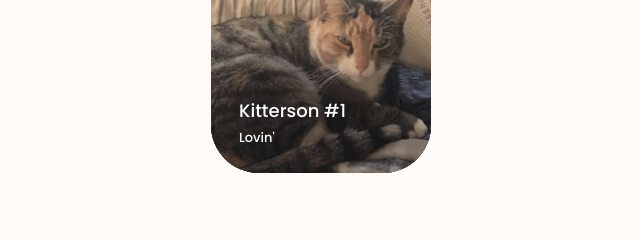
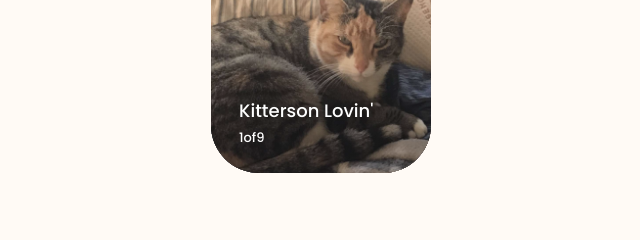
Before and after one commit to bbauska/silus-photo, a website: page index.html in a window 1280 px wide. Shown: the part 372-612 px from the top of the page, 319-959 px from the left. Drawn offline with nearby package versions, Linux system fonts and the light colour scheme.

Commit message:
Update index.html

```diff
--- a/index.html
+++ b/index.html
@@ -24,8 +24,8 @@
                         <article class="gallery__card">
                             <img src="dist/img/img1.png" alt="Loving Kitterson half-blink" class="gallery__img">
                             <div class="gallery__data">
-                                <h3 class="gallery__title">Kitterson #1</h3>
-                                <span class="gallery__subtitle">Lovin'</span>
+                                <h3 class="gallery__title">Kitterson Lovin'</h3>
+                                <span class="gallery__subtitle">1of9</span>
                             </div>
                         </article>
                     </div>
@@ -34,8 +34,8 @@
                         <article class="gallery__card">
                             <img src="dist/img/img2.jpg" alt="Kitterson under the chin" class="gallery__img">
                             <div class="gallery__data">
-                                <h3 class="gallery__title">Kitterson #2</h3>
-                                <span class="gallery__subtitle">Chin Music</span>
+                                <h3 class="gallery__title">Kitterson Chin Rub</h3>
+                                <span class="gallery__subtitle">2of9</span>
                             </div>
                         </article>
                     </div>
@@ -44,8 +44,8 @@
                         <article class="gallery__card">
                             <img src="dist/img/img3.jpg" alt="Kitterson Love Blink" class="gallery__img">
                             <div class="gallery__data">
-                                <h3 class="gallery__title">Kitterson #3</h3>
-                                <span class="gallery__subtitle">Love Blink</span>
+                                <h3 class="gallery__title">Kitterson Love Blinking</h3>
+                                <span class="gallery__subtitle">3of9</span>
                             </div>
                         </article>
                     </div>
@@ -54,54 +54,54 @@
                         <article class="gallery__card">
                             <img src="dist/img/img4.jpg" alt="Kitterson on the Terrerium" class="gallery__img">
                             <div class="gallery__data">
-                                <h3 class="gallery__title">Kitterson #4</h3>
-                                <span class="gallery__subtitle">Terrerium</span>
+                                <h3 class="gallery__title">Kitterson on Terrerium</h3>
+                                <span class="gallery__subtitle">4of9</span>
                             </div>
                         </article>
                     </div>
 
                     <div class="swiper-slide">
                         <article class="gallery__card">
-                            <img src="dist/img/img5.jpg" alt="Kitterson #5" class="gallery__img">
+                            <img src="dist/img/img5.jpg" alt="Kitterson &amp; Silus" class="gallery__img">
                             <div class="gallery__data">
-                                <h3 class="gallery__title">Kitterson #5</h3>
-                                <span class="gallery__subtitle">#5</span>
+                                <h3 class="gallery__title">Silus &amp; Kitterson</h3>
+                                <span class="gallery__subtitle">5of9</span>
                             </div>
                         </article>
                     </div>
                     <div class="swiper-slide">
                         <article class="gallery__card">
-                            <img src="dist/img/img6.jpg" alt="Kitterson #6" class="gallery__img">
+                            <img src="dist/img/img6.jpg" alt="Kitterson Under Bed" class="gallery__img">
                             <div class="gallery__data">
-                                <h3 class="gallery__title">Kitterson #6</h3>
-                                <span class="gallery__subtitle">#6</span>
+                                <h3 class="gallery__title">Kitterson Under Bed</h3>
+                                <span class="gallery__subtitle">6of9</span>
                             </div>
                         </article>
                     </div>
                     <div class="swiper-slide">
                         <article class="gallery__card">
-                            <img src="dist/img/img7.jpg" alt="Kitterson #7" class="gallery__img">
+                            <img src="dist/img/img7.jpg" alt="Kitterson Drousy" class="gallery__img">
                             <div class="gallery__data">
-                                <h3 class="gallery__title">Kitterson #7</h3>
-                                <span class="gallery__subtitle">#7</span>
+                                <h3 class="gallery__title">Drousy Kitterson</h3>
+                                <span class="gallery__subtitle">7of9</span>
                             </div>
                         </article>
                     </div>
                     <div class="swiper-slide">
                         <article class="gallery__card">
-                            <img src="dist/img/img8.png" alt="Kitterson #8" class="gallery__img">
+                            <img src="dist/img/img8.png" alt="Kitterson &amp; Kermit" class="gallery__img">
                             <div class="gallery__data">
-                                <h3 class="gallery__title">Kitterson #8</h3>
-                                <span class="gallery__subtitle">#8</span>
+                                <h3 class="gallery__title">Kitterson &amp; Kermit</h3>
+                                <span class="gallery__subtitle">8of9</span>
                             </div>
                         </article>
                     </div>
                     <div class="swiper-slide">
                         <article class="gallery__card">
-                            <img src="dist/img/img9.jpg" alt="Kitterson #9" class="gallery__img">
+                            <img src="dist/img/img9.jpg" alt="Kitterson Bright Eyed" class="gallery__img">
                             <div class="gallery__data">
-                                <h3 class="gallery__title">Kitterson #9</h3>
-                                <span class="gallery__subtitle">#9</span>
+                                <h3 class="gallery__title">Bright-Eyed Kitterson</h3>
+                                <span class="gallery__subtitle">9of9</span>
                             </div>
                         </article>
                     </div>
```
